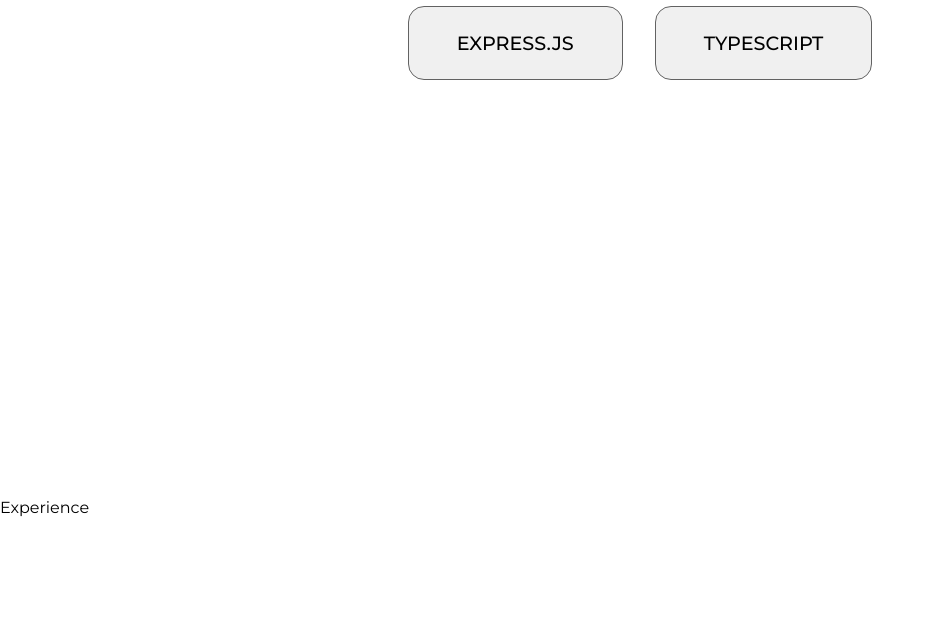
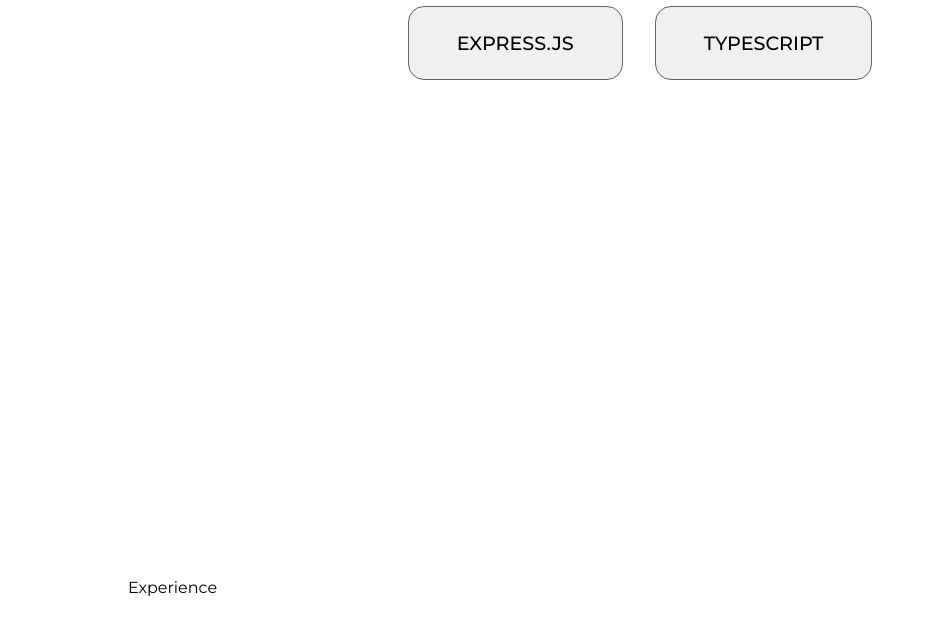
Before and after one commit to alphadev97/Alpha97---Personel-Portfolio, a Next.js app: page / in a window 1280 px wide. Shown: the part 3266-3898 px from the top of the page, without its empty margins (0-934 px from the left). Before the commit the page ends 3783 px from the top, so only its background shows below. Built offline with nearby package versions, Linux system fonts and the light colour scheme.

Commit message:
Experience

```diff
--- a/src/components/Experience/Experience.tsx
+++ b/src/components/Experience/Experience.tsx
@@ -1,7 +1,7 @@
 import styles from "./experience.module.css";
 
 const Experience = () => {
-  return <div>Experience</div>;
+  return <div className={styles.container}>Experience</div>;
 };
 
 export default Experience;
```
